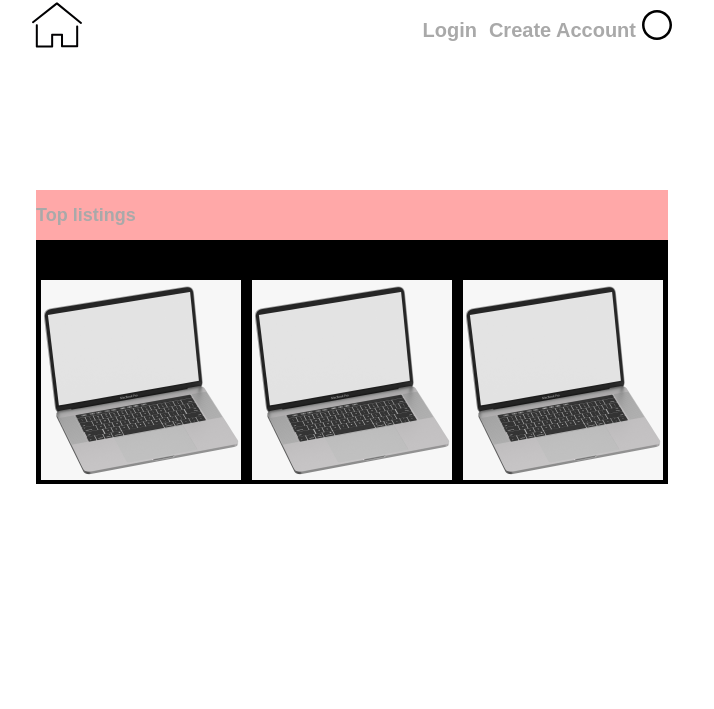
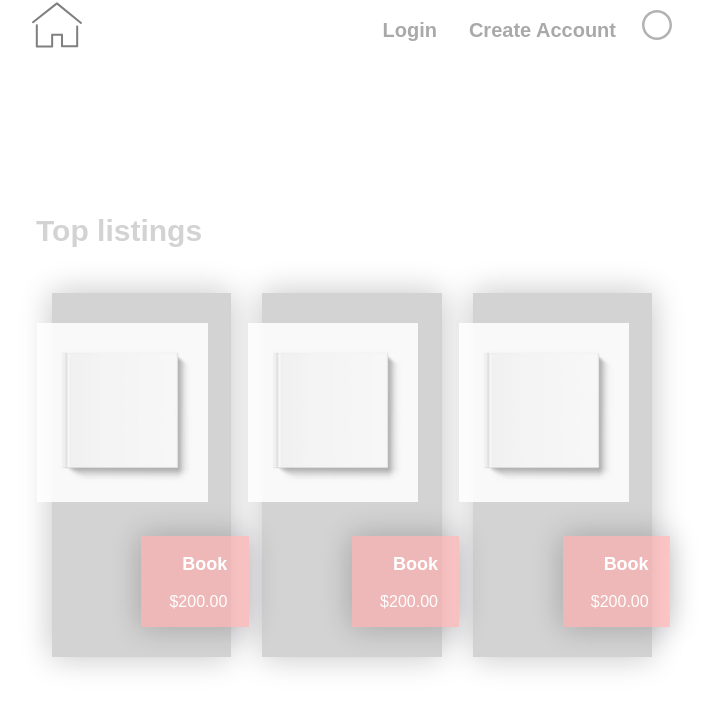
Before and after one commit to consaceves/csc210-project, a Python web app: template templates/home.html in a window 1280 px wide. Shown: the top 709 px of the page, without its empty margins (288-1002 px from the left). Run offline with Jinja, Linux system fonts and the light colour scheme; the template is opened without the code that fills it, so the values that code supplies are empty.

Commit message:
Navbar to all pages and home page listing items

```diff
--- a/static/home.css
+++ b/static/home.css
@@ -14,6 +14,7 @@ body{
     font-weight: bold;
     cursor: pointer;
     height: 100%;
+    margin-right: 20px;
   }
 
 .button1:hover{
@@ -40,11 +41,13 @@ body{
 
 .homeicon{
     top: 50%;
+    opacity: 0.5;
 }
 
 .profileIcon{
     margin-top: 10px;
     direction: ltr;
+    opacity: 0.3;
 }
 
 .bodySection{
@@ -52,7 +55,6 @@ body{
     color: darkgray;
     margin-top: 15%;
     transform: translate(-50%,0);
-    background-color: #ffa8a8;
     display: flex;
     flex-direction: column;
     width: 50%;
@@ -62,24 +64,61 @@ body{
 .listingHeading{
     font-family: Gotham, sans-serif;
     font-weight: bold;
-    font-size: large;
+    font-size: 30px;
+    color: lightgray;
 }
 
 .listingSection{
     display: flex;
     flex-direction: row;
+    margin-top: 20px;
+    justify-content: center;
+    margin-bottom: 50px;
 }
 
 .itemImage{
     position: relative;
-    margin-top: 40px;
-    width: 200px;
-    left: 50%;
-    transform: translateX(-50%);
+    margin-top: 30px;
+    margin-bottom: 30px;
+    width: 95%;
+    left: -8%;
+    opacity: 0.85;
 }
 
 .items{
-    width: 33.333%;
-    background-color: black;
-    display: ;
+    width: 30%;
+    background-color: lightgray;
+    margin-left: 2.5%;
+    margin-right: 2.5%;
+    -webkit-box-shadow: rgba(16, 14, 23, 0.247059) 0 0 30px 0;
+    height: auto;
+    display: flex;
+    flex-direction: column;
 }
+
+.listing-text{
+    direction: rtl;
+    position: relative;
+    height: 30%;
+    width: 60%;
+    background-color: rgba(255, 168, 168, 0.62);
+    margin-bottom: 30px;
+    left: 50%;
+    -webkit-box-shadow: rgba(16, 14, 23, 0.247059) 0 0 30px 0;
+}
+
+.itemName{
+    color: white;
+    font-family: Gotham, sans-serif;
+    font-size: large;
+    font-weight: bold;
+    margin-right: 20%;
+}
+
+.itemPrice{
+    color: white;
+    font-family: Gotham, sans-serif;
+    font-size: medium;
+    font-weight: normal;
+    margin-right: 20%;
+}
--- a/templates/home.html
+++ b/templates/home.html
@@ -6,8 +6,10 @@
     <title>Home</title>
   </head>
   <body>
+
+{#  navbar#}
     <section class="navBar">
-        <a href="">
+        <a href={{url_for('home_page.home')}}>
                 <img class="homeicon" width="50" src="/static/simple-house-thin.svg" alt="home">
         </a>
         <div class="buttons">
@@ -18,23 +20,40 @@
             <button class="button1" type="button" name="button" onclick="window.location.href = '{{url_for('home_page.login')}}'">Login</button>
         </div>
     </section>
+
+{#    body#}
     <section class="bodySection">
         <h1 class="listingHeading">Top listings</h1>
         <section class="listingSection">
+
             <div class="items">
                 <a href="">
-                 <img src="/static/macbook.jpg" alt="item" class="itemImage">
+                 <img src="/static/placeholder.jpg" alt="item" class="itemImage">
                 </a>
+                <div class="listing-text">
+                    <h1 class="itemName">Book</h1>
+                    <h1 class="itemPrice">$200.00</h1>
+                </div>
             </div>
+
             <div class="items">
                 <a href="">
-                 <img src="/static/macbook.jpg" alt="item" class="itemImage">
+                 <img src="/static/placeholder.jpg" alt="item" class="itemImage">
                 </a>
+                <div class="listing-text">
+                    <h1 class="itemName">Book</h1>
+                    <h1 class="itemPrice">$200.00</h1>
+                </div>
             </div>
+
             <div class="items">
                 <a href="">
-                 <img src="/static/macbook.jpg" alt="item" class="itemImage">
+                 <img src="/static/placeholder.jpg" alt="item" class="itemImage">
                 </a>
+                <div class="listing-text">
+                    <h1 class="itemName">Book</h1>
+                    <h1 class="itemPrice">$200.00</h1>
+                </div>
             </div>
         </section>
     </section>
```
Also changed, not shown: static/createaccount.css (+48 -1 lines), static/login.css (+48 -1 lines), templates/createaccount.html (+16 -0 lines), templates/login.html (+18 -0 lines), static/macbook.jpg (deleted), static/placeholder.jpg (added).
